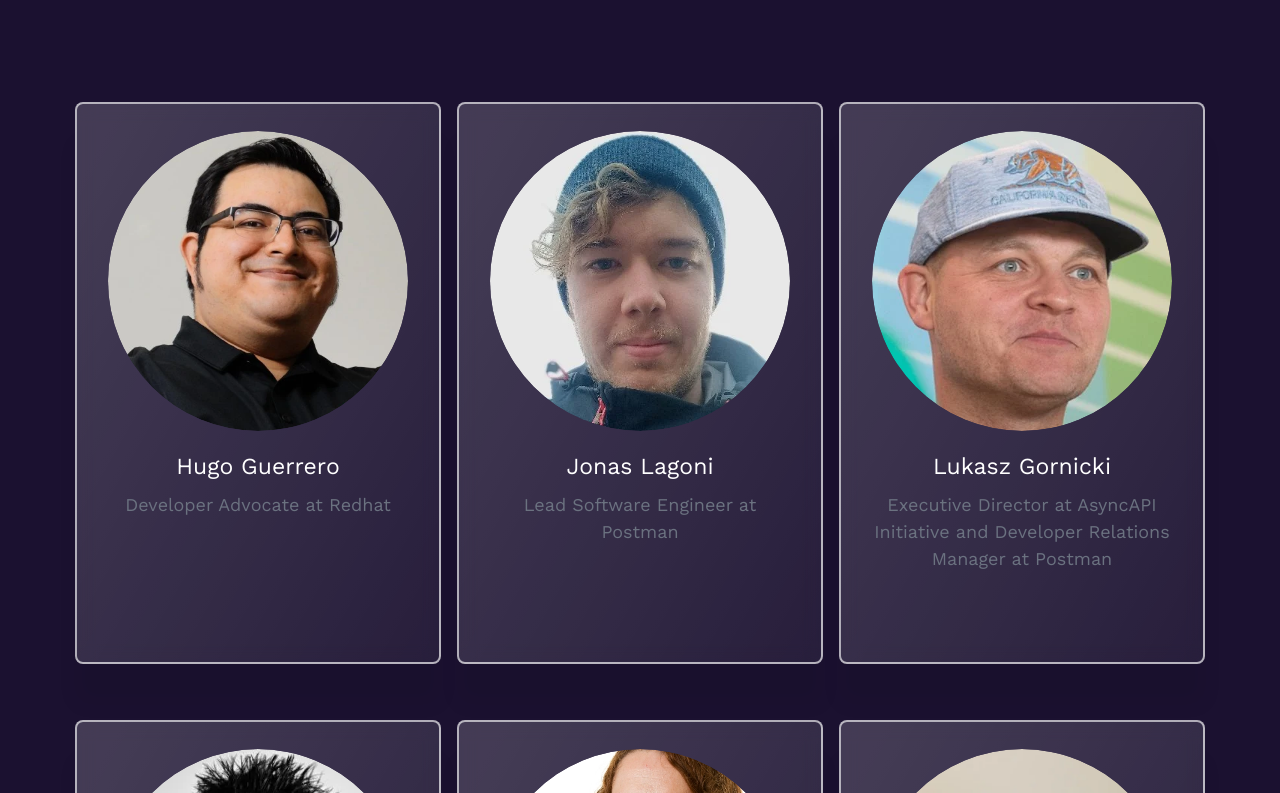
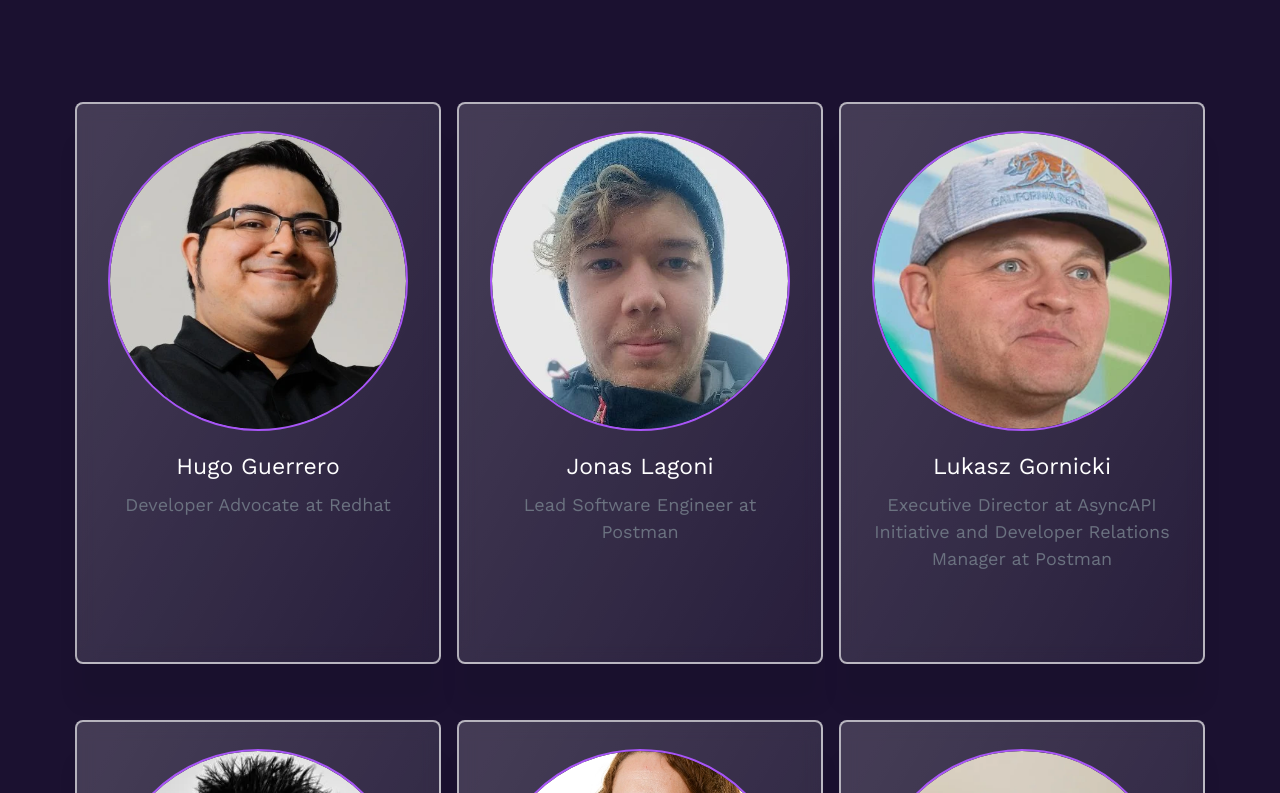
Before and after one commit to asyncapi/conference-website, a Next.js app: page / in a window 1280 px wide. Shown: the part 2307-3100 px from the top of the page. Built offline with nearby package versions, Linux system fonts and the light colour scheme.

Commit message:
feat: add border to speaker image container

```diff
--- a/components/Speaker/speaker.js
+++ b/components/Speaker/speaker.js
@@ -7,7 +7,7 @@ function Speaker({details, location, className}) {
 			className={`w-auto text-center flex flex-col items-center card h-auto rounded-md p-[27px] ${className}`}
 			data-test="speakers-section"
 		>
-			<div className='w-[300px] h-[300px] lg:w-[250px] lg:h-[250px] relative overflow-hidden  rounded-full'>
+			<div className='w-[300px] h-[300px] lg:w-[250px] lg:h-[250px] relative overflow-hidden border-2 border-purple-500  rounded-full'>
 				<Image src={details.img} alt={details.name} width={0} height={0} sizes='100vw' className='rounded-full object-cover transition-all duration-300 hover:scale-110 w-[100%] h-[100%]' />
 			</div>
 			<div className='mt-[19px]'>
```
